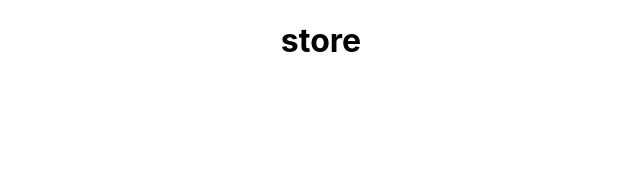
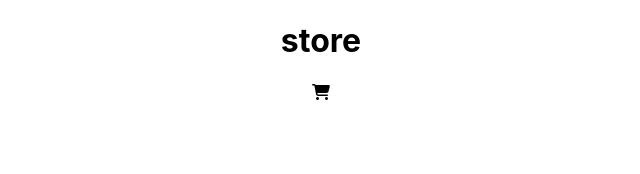
Before and after one commit to Painting-store/PeterDelMastro-KarenGonzalez-ProjectThree, a React (Create React App) app: page / in a window 1280 px wide. Shown: the top 174 px of the page, without its empty margins (319-959 px from the left). Built offline with nearby package versions, Linux system fonts and the light colour scheme.

Commit message:
adds install firebase files and fontwesome link

```diff
--- a/package.json
+++ b/package.json
@@ -6,6 +6,7 @@
     "@testing-library/jest-dom": "^5.11.10",
     "@testing-library/react": "^11.2.6",
     "@testing-library/user-event": "^12.8.3",
+    "firebase": "^8.3.3",
     "react": "^17.0.2",
     "react-dom": "^17.0.2",
     "react-scripts": "4.0.3",
--- a/public/index.html
+++ b/public/index.html
@@ -10,6 +10,7 @@
       content="Web site created using create-react-app"
     />
     <link rel="apple-touch-icon" href="%PUBLIC_URL%/logo192.png" />
+    <script src="https://kit.fontawesome.com/cd74478c2a.js" crossorigin="anonymous"></script>
     <!--
       manifest.json provides metadata used when your web app is installed on a
       user's mobile device or desktop. See https://developers.google.com/web/fundamentals/web-app-manifest/
--- a/src/App.js
+++ b/src/App.js
@@ -5,6 +5,7 @@ function App() {
   return (
     <div className="App">
      <h1>store</h1>
+     <i class="fas fa-shopping-cart"></i>
     </div>
   );
 }
```
Also changed, not shown: 1 other file (tests, documents, lock files or other folders).
